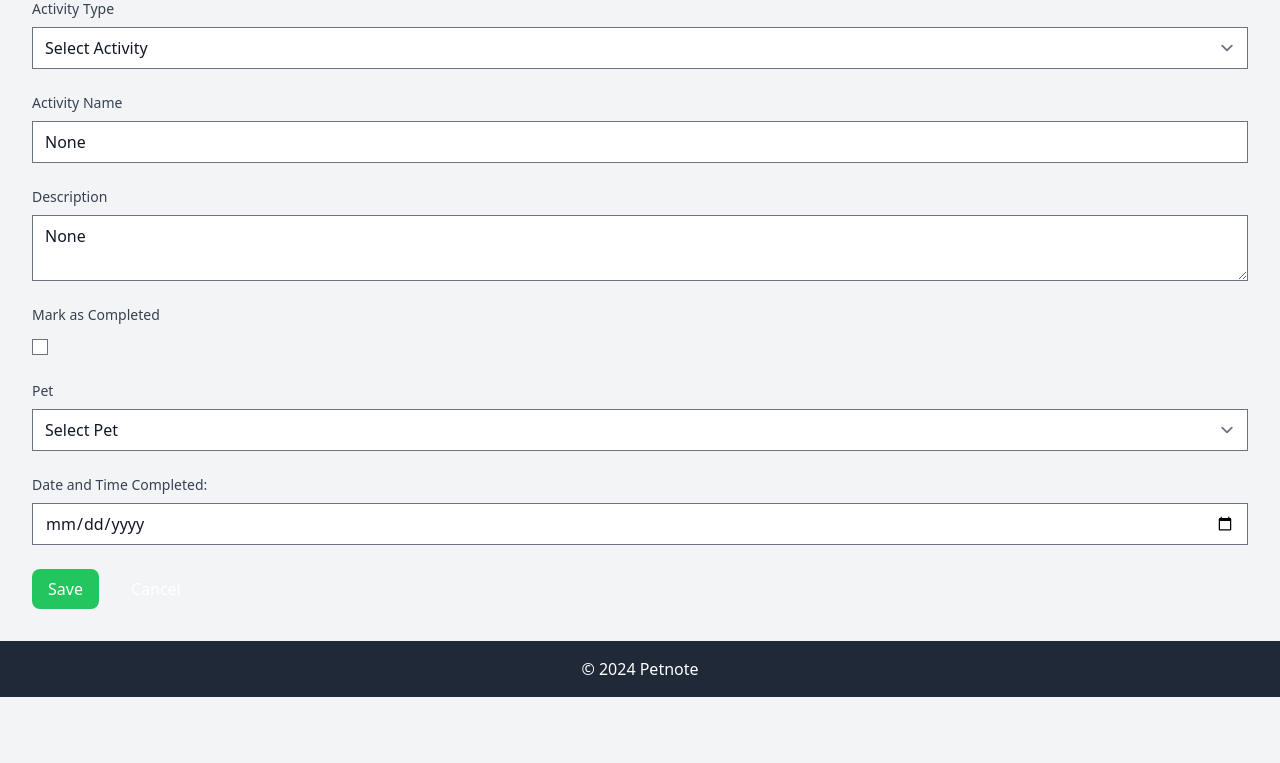
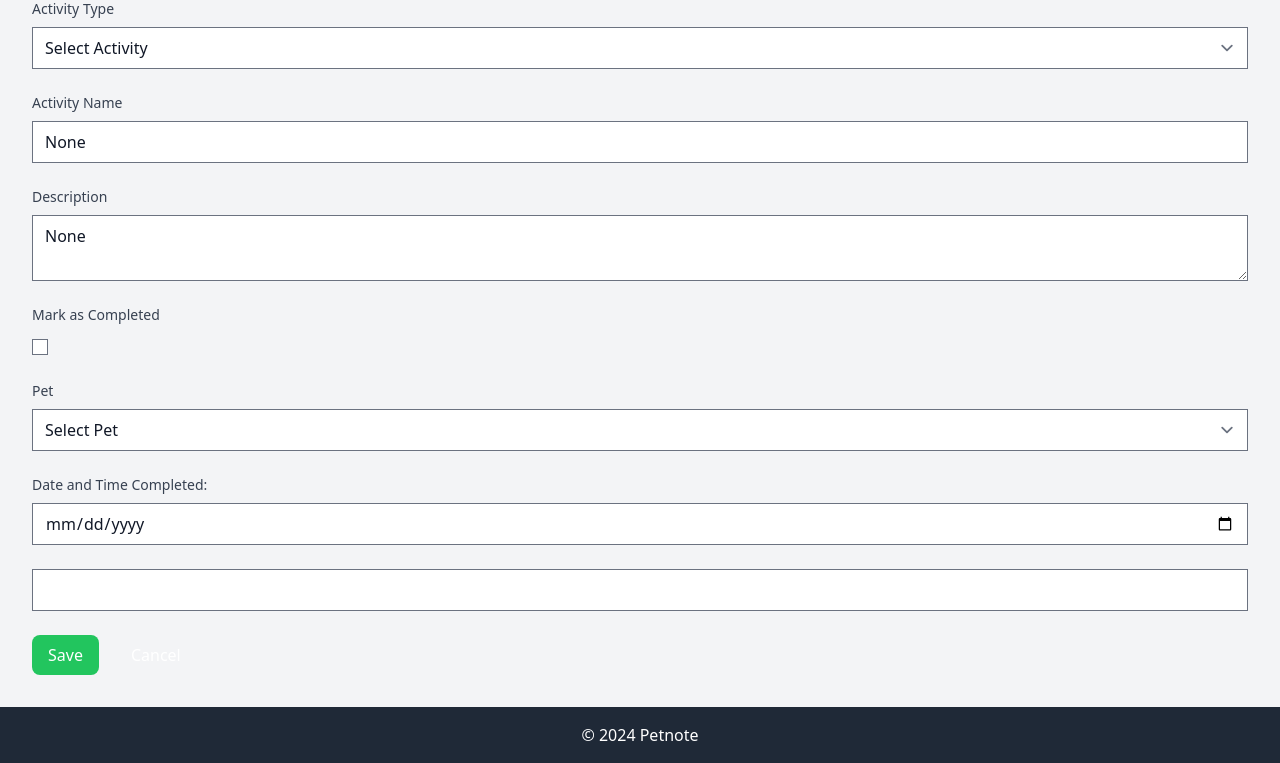
Before and after one commit to SamTheSoftwareEngineer/Petnote, a Django app: template activities/templates/add_activity.html in a window 1280 px wide. Shown: the part 145-908 px from the top of the page. Before the commit the page ends 842 px from the top, so only its background shows below. Run offline with Django 5.2, Linux system fonts and the light colour scheme; the template is opened without the code that fills it: values that come from a table or form of the project are taken from there, others are empty; parts of the project's set-up code (start-up, migrations or seed data) failed here and were passed over; some libraries are stand-ins or nearby versions.

Commit message:
Added field for users to enter time completed when adding an activity

```diff
--- a/activities/templates/add_activity.html
+++ b/activities/templates/add_activity.html
@@ -89,6 +89,8 @@
   <div class="mb-4">
     <label for="id_date.completed" class="block text-sm font-medium text-gray-700 mb-2">Date and Time Completed:</label>
     <input type="date" name="date_completed" id="id_date.completed" class="form-input block w-full px-3 py-2 border border-gray-300 rounded-md shadow-sm focus:outline-none focus:ring-indigo-500 focus:border-indigo-500">
+    <br>
+    <input type"time" name="time_completed" id="id_time.completed" class="form-input block w-full px-3 py-2 border border-gray-300 rounded-md shadow-sm focus:outline-none focus:ring-indigo-500 focus:border-indigo-500">
     {% if form.date_completed.errors %}
       <div class="text-red-500 text-sm mt-1">
         {% for error in form.date_completed.errors %}
```
